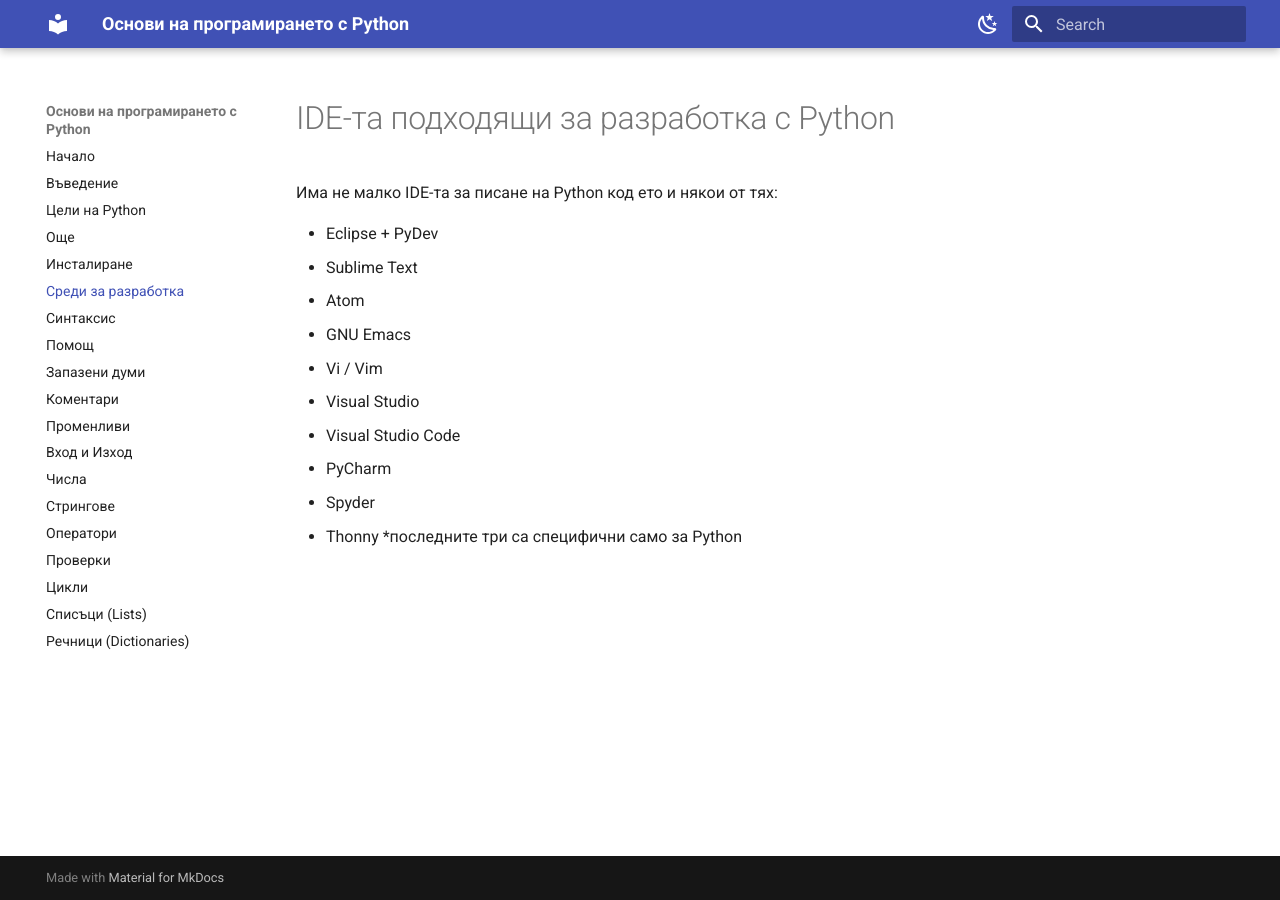
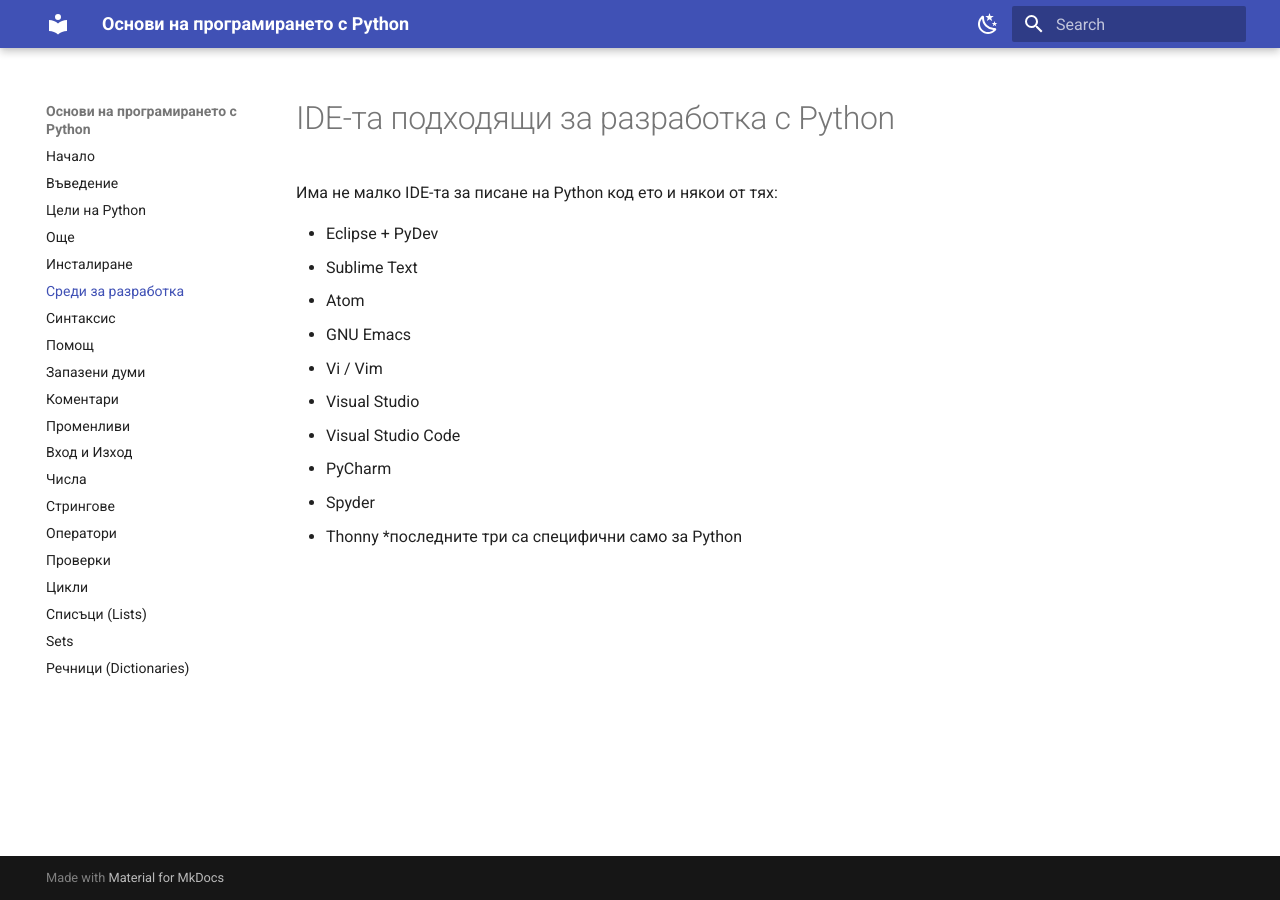
Before and after one commit to ivovivanov/ivovivanov.github.io, an MkDocs documentation site: the page built from docs/ides.md, in a window 1280 px wide. Built offline with MkDocs 1.6.1 and Material for MkDocs 9.7.7, drawn with Linux system fonts in a browser that asks for light colours.

Commit message:
Update mkdocs.yml

```diff
--- a/mkdocs.yml
+++ b/mkdocs.yml
@@ -19,6 +19,7 @@
     - Проверки: checks.md
     - Цикли: loops.md
     - Списъци (Lists): lists.md
+    - Sets: sets.md
     - Речници (Dictionaries): dictionaries.md
 markdown_extensions:
     - pymdownx.highlight
```
